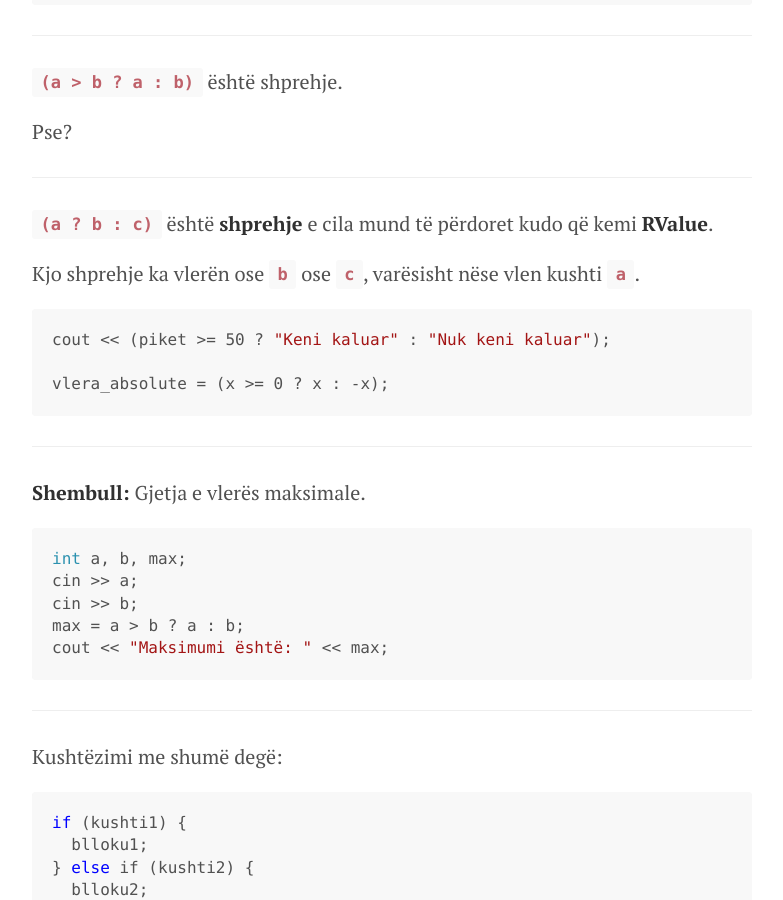
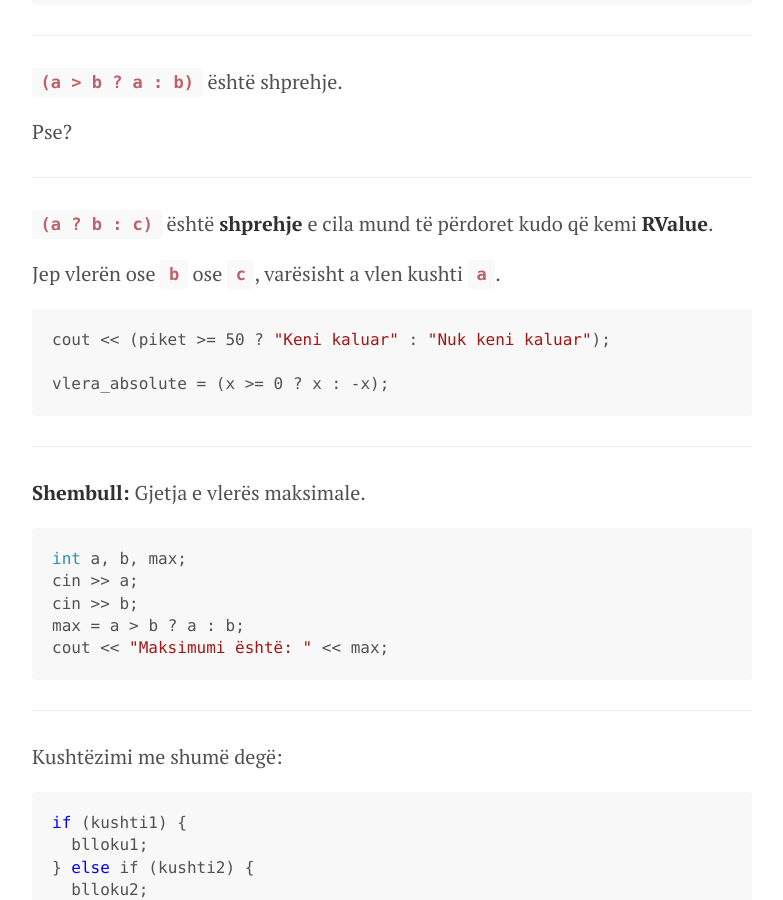
Before and after one commit to blerimrexha/edongashi.github.io, a Jekyll site: the page built from lendet/gjuhe-programuese/ligjerata/java3.md, in a window 1280 px wide and 900 px high, scrolled down 6845 px. Shown: the whole window, without its empty margins (248-1031 px from the left). Built offline with Jekyll 4.4.1, drawn with Linux system fonts in a browser that asks for light colours; our own code applies the rules of GitHub Pages for plain Markdown files; formulas are drawn with MathJax 3.

Commit message:
Update lendet/gjuhe-programuese/ligjerata/java3.md

````diff
--- a/lendet/gjuhe-programuese/ligjerata/java3.md
+++ b/lendet/gjuhe-programuese/ligjerata/java3.md
@@ -294,7 +294,7 @@ Pse?
 
 **`(a ? b : c)`** është **shprehje** e cila mund të përdoret kudo që kemi **RValue**.
 
-Kjo shprehje ka vlerën ose **`b`** ose **`c`**, varësisht nëse vlen kushti **`a`**.
+Jep vlerën ose **`b`** ose **`c`**, varësisht a vlen kushti **`a`**.
 
 ```cpp
 cout << (piket >= 50 ? "Keni kaluar" : "Nuk keni kaluar");
````
